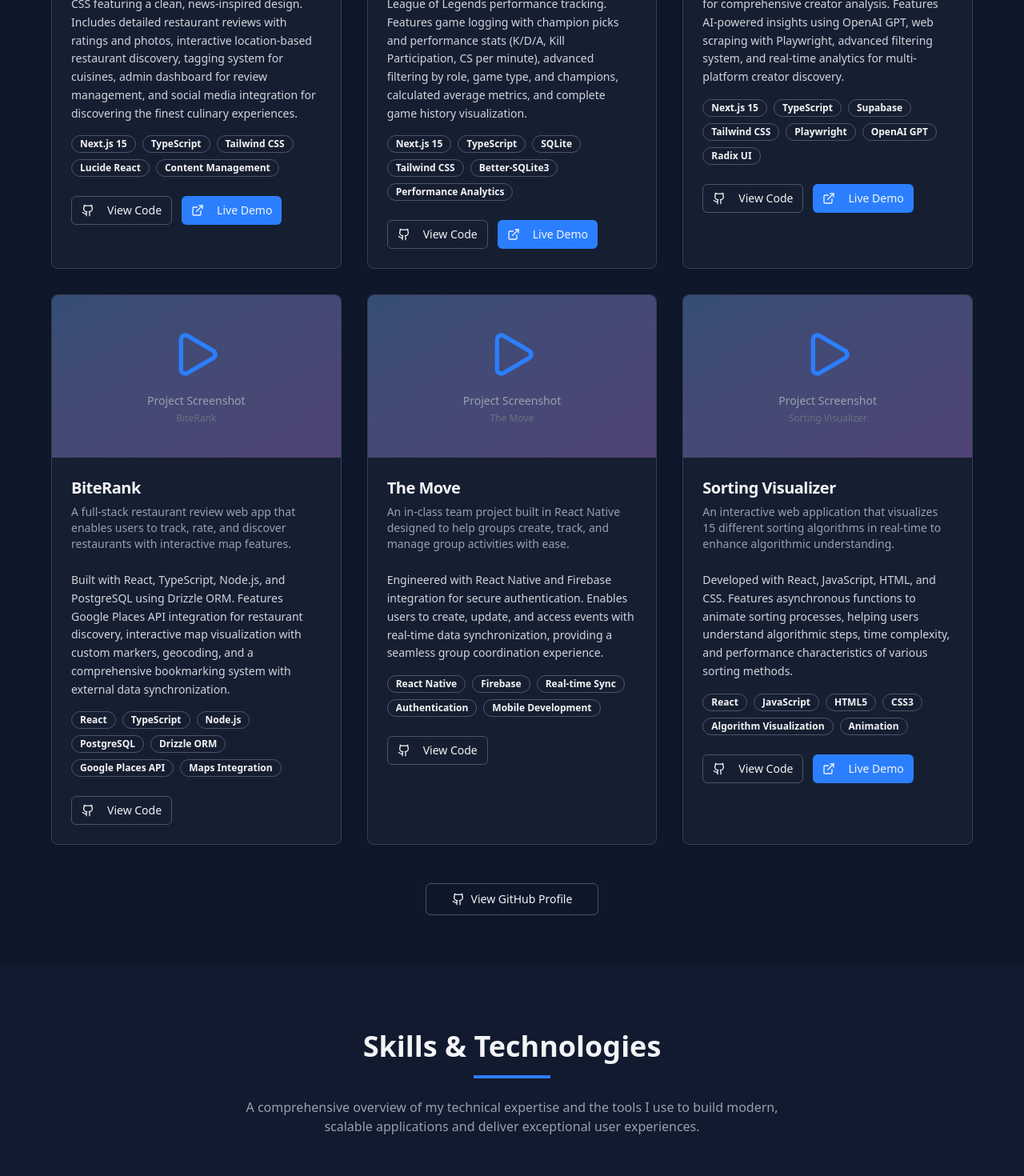
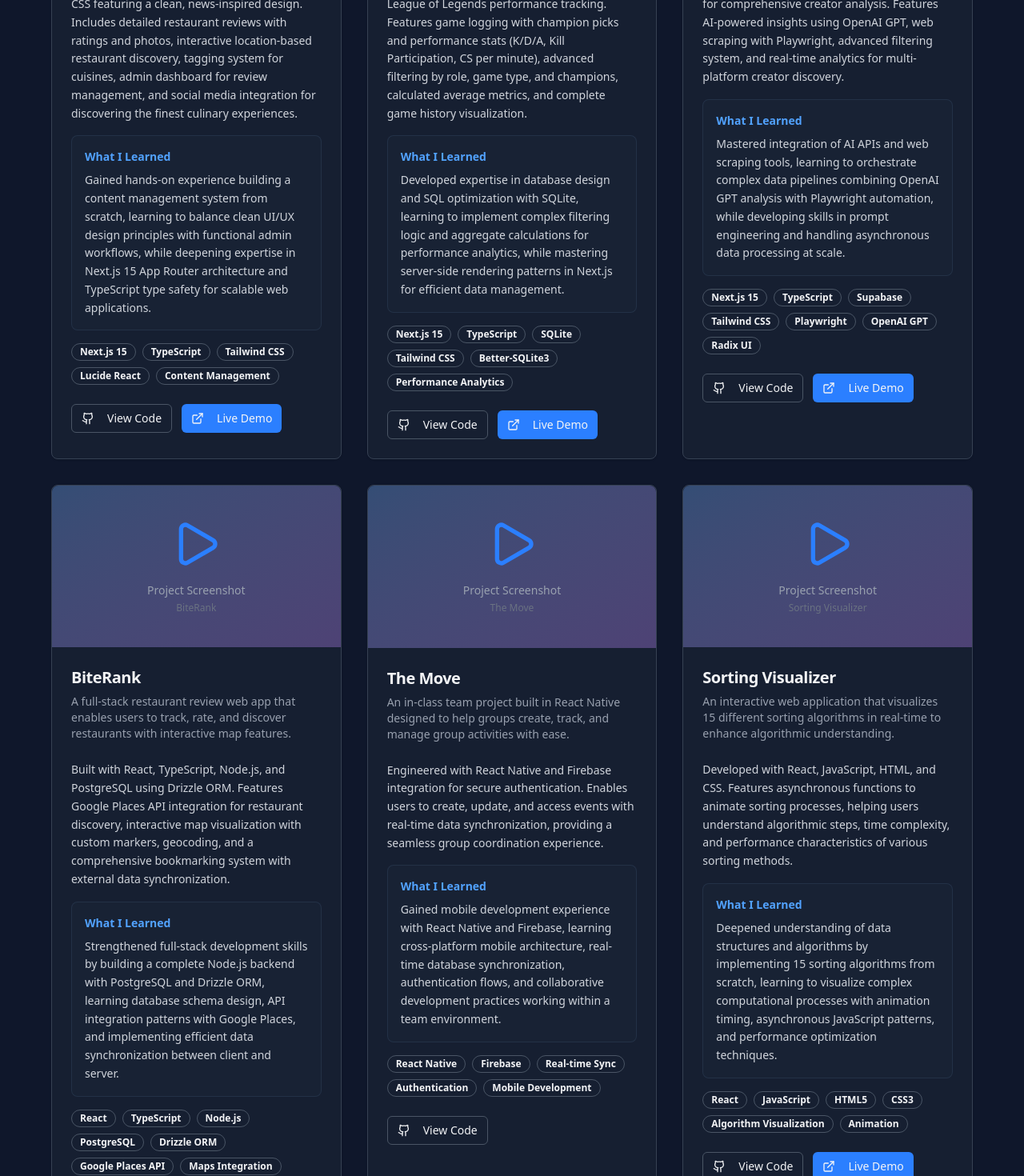
Before and after one commit to tannerlee119/Tanner-Lee-Personal-Portfolio, a Next.js app: page / in a window 1280 px wide. Shown: the part 5500-6970 px from the top of the page at 80% size. Built offline with nearby package versions, Linux system fonts and the light colour scheme.

Commit message:
Add 'what I learned' section to multiple projects in Projects component for enhanced insights into development experiences.

```diff
--- a/src/components/projects.tsx
+++ b/src/components/projects.tsx
@@ -8,6 +8,7 @@ const projects = [
     title: 'Eat with Lee',
     description: 'A modern food blogging website for restaurant reviews, ratings, and location-based culinary discovery.',
     longDescription: 'Built with Next.js 15, TypeScript, and Tailwind CSS featuring a clean, news-inspired design. Includes detailed restaurant reviews with ratings and photos, interactive location-based restaurant discovery, tagging system for cuisines, admin dashboard for review management, and social media integration for discovering the finest culinary experiences.',
+    whatILearned: 'Gained hands-on experience building a content management system from scratch, learning to balance clean UI/UX design principles with functional admin workflows, while deepening expertise in Next.js 15 App Router architecture and TypeScript type safety for scalable web applications.',
     image: '/projects/eatwithlee.png',
     technologies: ['Next.js 15', 'TypeScript', 'Tailwind CSS', 'Lucide React', 'Content Management'],
     githubUrl: 'https://github.com/tannerlee119/eatwithlee',
@@ -18,6 +19,7 @@ const projects = [
     title: 'Ranked Log',
     description: 'A full-stack web application for tracking and analyzing League of Legends performance with comprehensive statistics and filtering.',
     longDescription: 'Built with Next.js 15, TypeScript, and SQLite for League of Legends performance tracking. Features game logging with champion picks and performance stats (K/D/A, Kill Participation, CS per minute), advanced filtering by role, game type, and champions, calculated average metrics, and complete game history visualization.',
+    whatILearned: 'Developed expertise in database design and SQL optimization with SQLite, learning to implement complex filtering logic and aggregate calculations for performance analytics, while mastering server-side rendering patterns in Next.js for efficient data management.',
     image: '/projects/ranked-log.png',
     technologies: ['Next.js 15', 'TypeScript', 'SQLite', 'Tailwind CSS', 'Better-SQLite3', 'Performance Analytics'],
     githubUrl: 'https://github.com/tannerlee119/Ranked-Log',
@@ -28,6 +30,7 @@ const projects = [
     title: 'Gabooja Creator Discovery',
     description: 'A Next.js application for discovering and analyzing social media creators across Instagram and TikTok with AI-powered insights.',
     longDescription: 'Built with Next.js 15, TypeScript, and Supabase for comprehensive creator analysis. Features AI-powered insights using OpenAI GPT, web scraping with Playwright, advanced filtering system, and real-time analytics for multi-platform creator discovery.',
+    whatILearned: 'Mastered integration of AI APIs and web scraping tools, learning to orchestrate complex data pipelines combining OpenAI GPT analysis with Playwright automation, while developing skills in prompt engineering and handling asynchronous data processing at scale.',
     image: '/projects/gabooja.png',
     technologies: ['Next.js 15', 'TypeScript', 'Supabase', 'Tailwind CSS', 'Playwright', 'OpenAI GPT', 'Radix UI'],
     githubUrl: 'https://github.com/tannerlee119/gaboojacreatordiscovery',
@@ -38,6 +41,7 @@ const projects = [
     title: 'BiteRank',
     description: 'A full-stack restaurant review web app that enables users to track, rate, and discover restaurants with interactive map features.',
     longDescription: 'Built with React, TypeScript, Node.js, and PostgreSQL using Drizzle ORM. Features Google Places API integration for restaurant discovery, interactive map visualization with custom markers, geocoding, and a comprehensive bookmarking system with external data synchronization.',
+    whatILearned: 'Strengthened full-stack development skills by building a complete Node.js backend with PostgreSQL and Drizzle ORM, learning database schema design, API integration patterns with Google Places, and implementing efficient data synchronization between client and server.',
     image: '/projects/biterank.png',
     technologies: ['React', 'TypeScript', 'Node.js', 'PostgreSQL', 'Drizzle ORM', 'Google Places API', 'Maps Integration'],
     githubUrl: 'https://github.com/tannerlee119/BiteRank',
@@ -48,6 +52,7 @@ const projects = [
     title: 'The Move',
     description: 'An in-class team project built in React Native designed to help groups create, track, and manage group activities with ease.',
     longDescription: 'Engineered with React Native and Firebase integration for secure authentication. Enables users to create, update, and access events with real-time data synchronization, providing a seamless group coordination experience.',
+    whatILearned: 'Gained mobile development experience with React Native and Firebase, learning cross-platform mobile architecture, real-time database synchronization, authentication flows, and collaborative development practices working within a team environment.',
     image: '/projects/the-move.png',
     technologies: ['React Native', 'Firebase', 'Real-time Sync', 'Authentication', 'Mobile Development'],
     githubUrl: 'https://github.com/tannerlee119/The_Move',
@@ -58,6 +63,7 @@ const projects = [
     title: 'Sorting Visualizer',
     description: 'An interactive web application that visualizes 15 different sorting algorithms in real-time to enhance algorithmic understanding.',
     longDescription: 'Developed with React, JavaScript, HTML, and CSS. Features asynchronous functions to animate sorting processes, helping users understand algorithmic steps, time complexity, and performance characteristics of various sorting methods.',
+    whatILearned: 'Deepened understanding of data structures and algorithms by implementing 15 sorting algorithms from scratch, learning to visualize complex computational processes with animation timing, asynchronous JavaScript patterns, and performance optimization techniques.',
     image: '/projects/sorting-visualizer.png',
     technologies: ['React', 'JavaScript', 'HTML5', 'CSS3', 'Algorithm Visualization', 'Animation'],
     githubUrl: 'https://github.com/tannerlee119/sorting-visualizer',
@@ -140,6 +146,15 @@ function ProjectCard({ project }: ProjectCardProps) {
         <p className="text-gray-300 text-sm leading-relaxed">
           {project.longDescription}
         </p>
+
+        {project.whatILearned && (
+          <div className="bg-slate-800/40 rounded-lg p-4 border border-slate-700/50">
+            <h4 className="text-blue-400 font-semibold text-sm mb-2">What I Learned</h4>
+            <p className="text-gray-300 text-sm leading-relaxed">
+              {project.whatILearned}
+            </p>
+          </div>
+        )}
 
         <div className="flex flex-wrap gap-2">
           {project.technologies.map((tech, techIndex) => (
```
